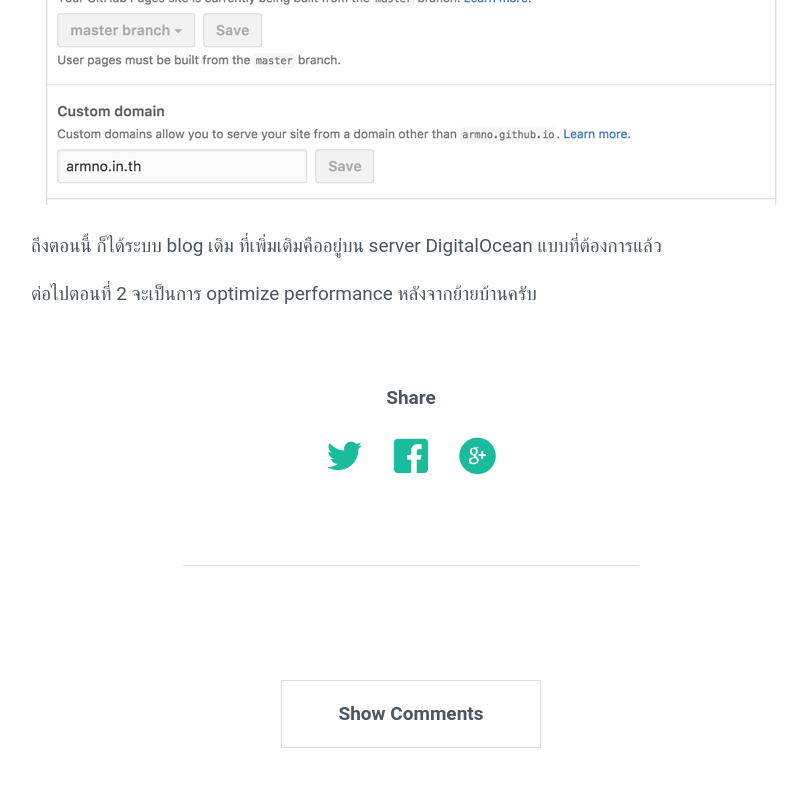
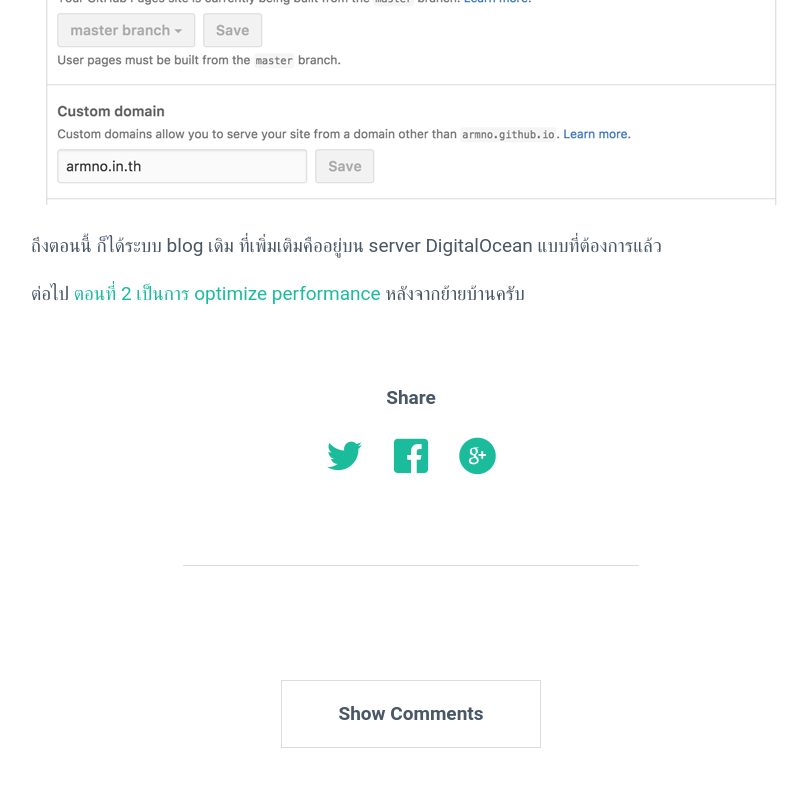
Before and after one commit to armno/armno.github.io, a Jekyll site: the page built from _posts/2016-11-08-moving-from-github-pages-to-digital-ocean.md, in a window 1280 px wide and 900 px high, scrolled down 4685 px. Shown: the top 787 px of the window, without its empty margins (229-1036 px from the left). Built offline with Jekyll 4.4.1, drawn with Linux system fonts in a browser that asks for light colours; some web fonts are replaced.

Commit message:
add link to part 2

```diff
--- a/_posts/2016-11-08-moving-from-github-pages-to-digital-ocean.md
+++ b/_posts/2016-11-08-moving-from-github-pages-to-digital-ocean.md
@@ -109,4 +109,4 @@ tool ที่ผมใช้คือ [jekyll-hook](https://github.com/developm
 
 ถึงตอนนี้ ก็ได้ระบบ blog เดิม ที่เพิ่มเติมคืออยู่บน server DigitalOcean แบบที่ต้องการแล้ว
 
-ต่อไปตอนที่ 2 จะเป็นการ optimize performance หลังจากย้ายบ้านครับ
+ต่อไป [ตอนที่ 2 เป็นการ optimize performance](https://armno.in.th/2016/11/10/optimize-performance-on-nginx-for-jekyll-blog/) หลังจากย้ายบ้านครับ
```
